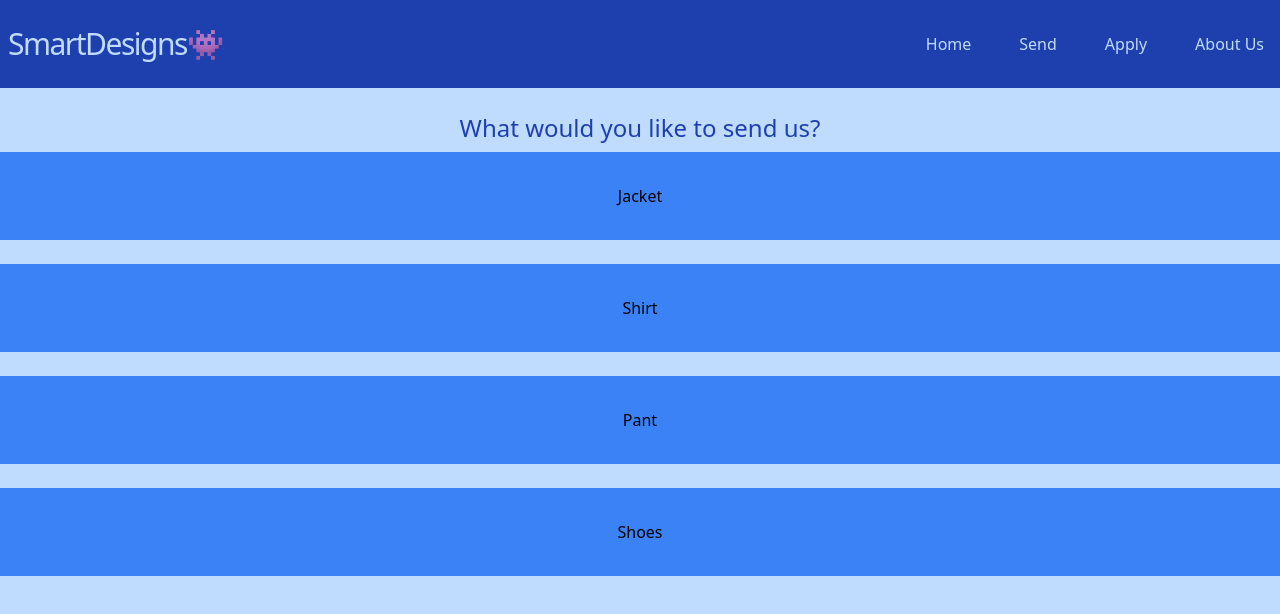
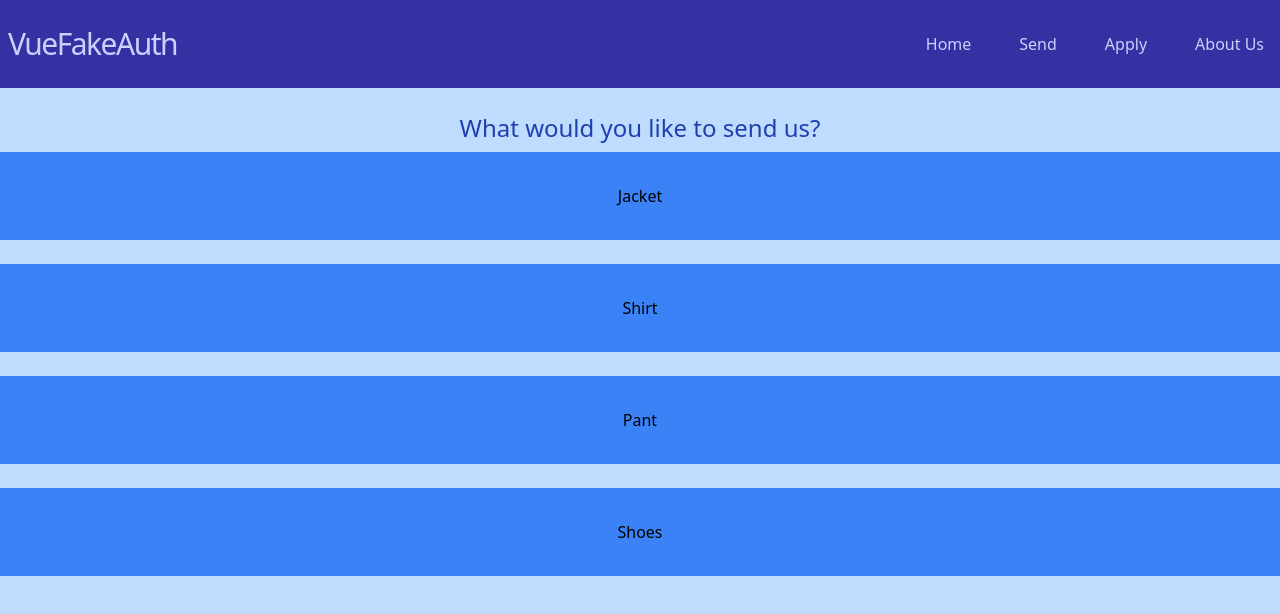
Before and after one commit to Rbazan22/vuefakeauth, a Vue app: page /sendus in a window 1280 px wide. Shown: the top 614 px of the page. Built offline with nearby package versions, Linux system fonts and the light colour scheme.

Commit message:
Local Changes

```diff
--- a/index.html
+++ b/index.html
@@ -4,7 +4,7 @@
     <meta charset="UTF-8" />
     <link rel="icon" href="/favicon.ico" />
     <meta name="viewport" content="width=device-width, initial-scale=1.0" />
-    <title>SmartDesigns</title>
+    <title>VueFakeAuth</title>
   </head>
   <body class="bg-blue-200">
     <div id="app"></div>
--- a/package.json
+++ b/package.json
@@ -1,5 +1,5 @@
 {
-  "name": "basicvuerouter",
+  "name": "vuefakeauth",
   "private": true,
   "version": "0.0.0",
   "scripts": {
--- a/src/components/Nav.vue
+++ b/src/components/Nav.vue
@@ -1,26 +1,26 @@
 <template>
-<div class="bg-blue-800 text-blue-200">
+<div class="bg-indigo-800 text-indigo-200">
     <div class="container mx-auto flex items-center justify-between">
-        <h1 class="px-2 tracking-tighter text-3xl font-thin">Smart<span class="font-normal">Designs👾</span>
+        <h1 class="px-2 tracking-tighter text-3xl font-thin">Vue<span class="font-normal">FakeAuth</span>
         </h1>
         <nav>
             <ul class="flex space-x-4">
                 <router-link to="/">
-                <li class="py-8 px-4 hover:cursor-pointer hover:bg-blue-500 hover:text-blue-800 hover:animate-pulse"> Home
+                <li class="py-8 px-4 hover:cursor-pointer hover:bg-indigo-500 hover:text-indigo-800 hover:animate-pulse"> Home
                 </li>
                 </router-link>
 
                 <router-link :to="{name: 'Send Us'}">
-                <li class="py-8 px-4 hover:cursor-pointer hover:bg-blue-500 hover:text-blue-800 hover:animate-pulse">Send           </li>
+                <li class="py-8 px-4 hover:cursor-pointer hover:bg-indigo-500 hover:text-indigo-800 hover:animate-pulse">Send           </li>
                 </router-link>
 
                 <router-link :to = "{path: '/apply', name: 'Apply'}">
-                <li class="py-8 px-4 hover:cursor-pointer hover:bg-blue-500 hover:text-blue-800 hover:animate-pulse">Apply
+                <li class="py-8 px-4 hover:cursor-pointer hover:bg-indigo-500 hover:text-indigo-800 hover:animate-pulse">Apply
                 </li>
                 </router-link>
 
                 <router-link :to = "{path: '/aboutus', name: 'About Us'}">
-                <li class="py-8 px-4 hover:cursor-pointer hover:bg-blue-500 hover:text-blue-800 hover:animate-pulse">About Us
+                <li class="py-8 px-4 hover:cursor-pointer hover:bg-indigo-500 hover:text-indigo-800 hover:animate-pulse">About Us
                 </li>
                 </router-link>
             </ul>
```
